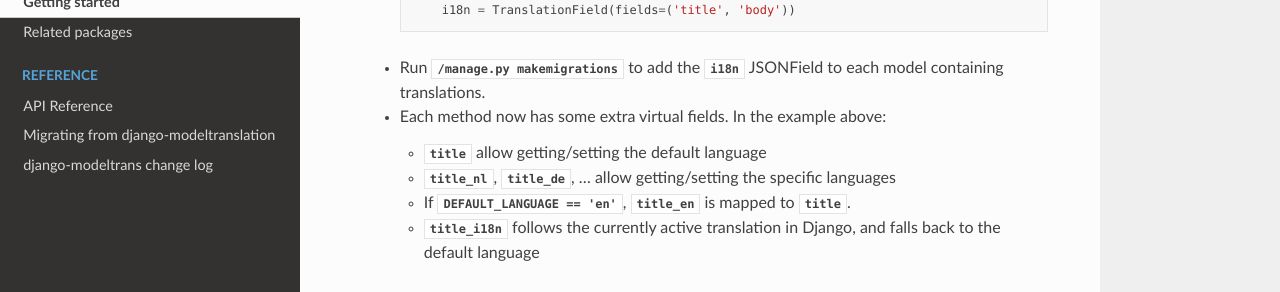
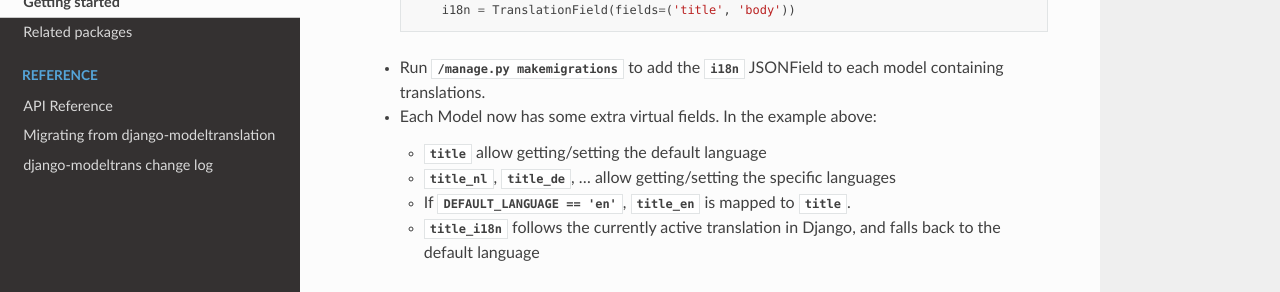
Before and after one commit to zostera/django-modeltrans, a Sphinx documentation site: the page built from docs/pages/getting-started.rst, in a window 1280 px wide and 900 px high, scrolled down 307 px. Shown: the part 151-443 px from the top of the window. Built offline with Sphinx 7.4.7 and the Read the Docs theme 2.0.0, drawn with Linux system fonts in a browser that asks for light colours.

Commit message:
Fix small typo's

```diff
--- a/docs/pages/getting-started.rst
+++ b/docs/pages/getting-started.rst
@@ -20,7 +20,7 @@ Getting started
 
  - Run `./manage.py makemigrations` to add the `i18n` JSONField to each model containing
    translations.
- - Each method now has some extra virtual fields. In the example above:
+ - Each Model now has some extra virtual fields. In the example above:
 
    - `title` allow getting/setting the default language
    - `title_nl`, `title_de`, ... allow getting/setting the specific languages
```
